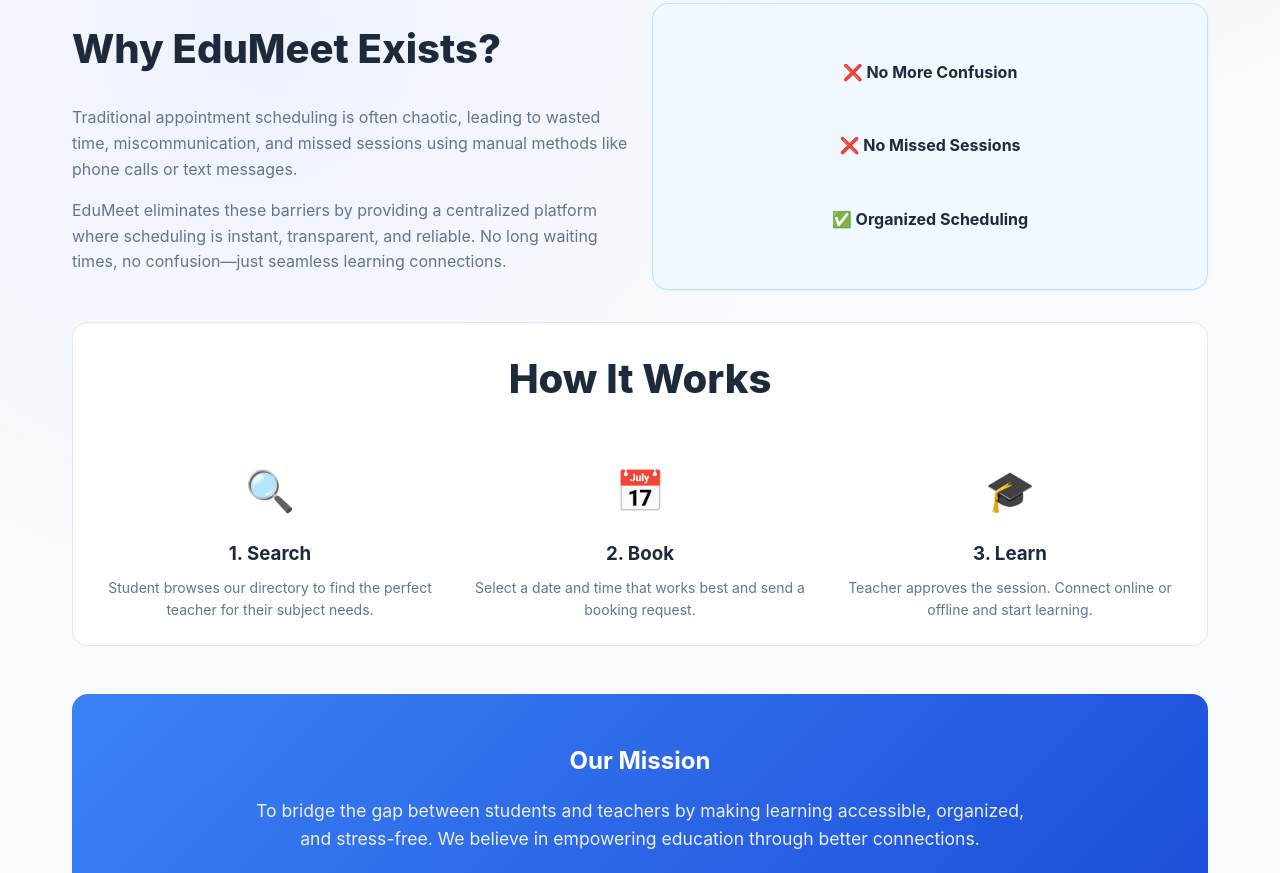
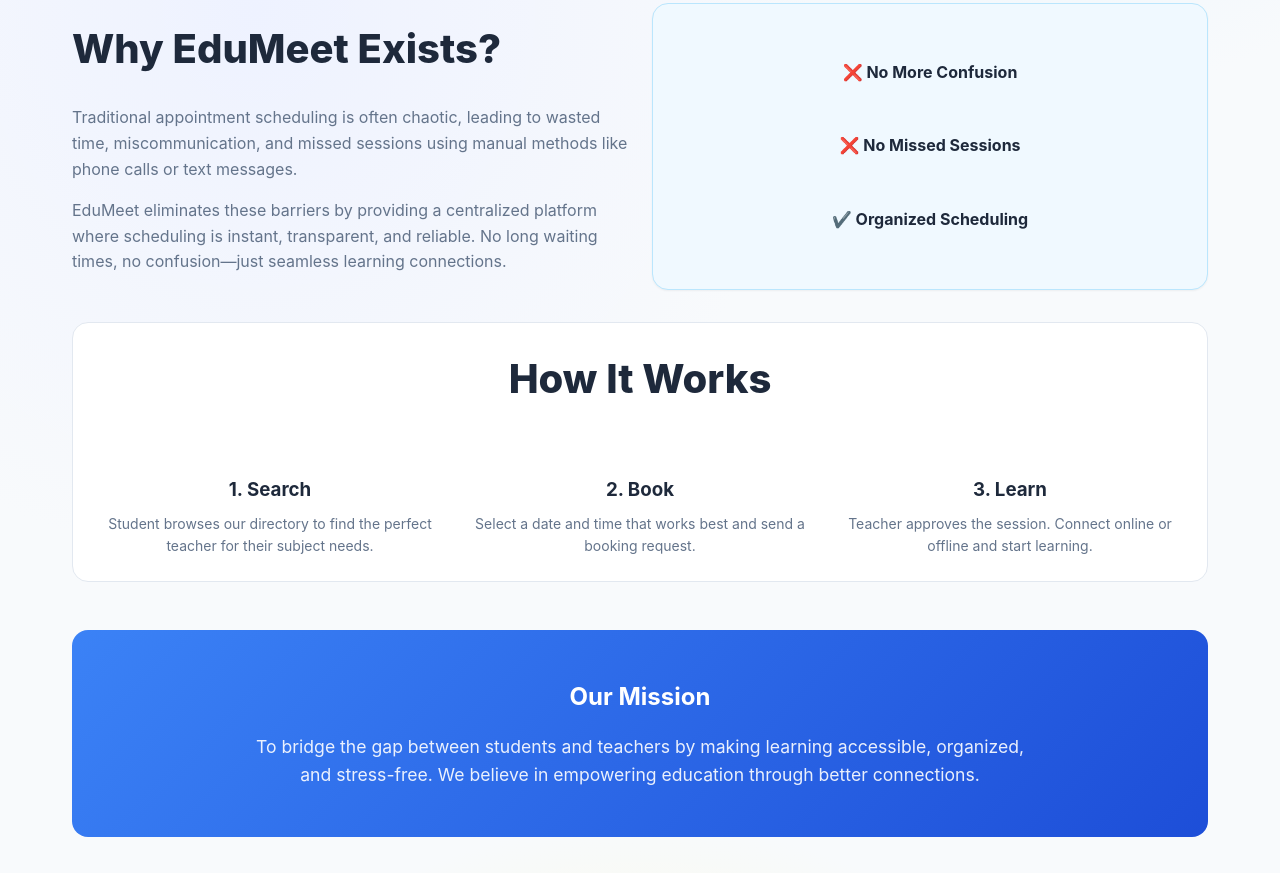
Before and after one commit to meeraribadiya/EduMeet, a plain HTML site: page Student-Teacher_Booking Appointment/public/about.html in a window 1280 px wide. Shown: the part 487-1360 px from the top of the page. Drawn offline with Linux system fonts and the light colour scheme.

Commit message:
Update about.html

```diff
--- a/Student-Teacher_Booking Appointment/public/about.html
+++ b/Student-Teacher_Booking Appointment/public/about.html
@@ -135,7 +135,7 @@
               <span class="font-bold text-main">❌ No Missed Sessions</span>
             </div>
             <div class="p-4 bg-white rounded-lg shadow-sm">
-              <span class="font-bold text-main">✅ Organized Scheduling</span>
+              <span class="font-bold text-main">✔️ Organized Scheduling</span>
             </div>
           </div>
         </div>
@@ -148,18 +148,18 @@
       <h2 class="section-title text-center mb-6">How It Works</h2>
       <div class="grid md:grid-cols-3 gap-6 text-center">
         <div>
-          <div class="icon-large">🔍</div>
+          <div class="icon-large"></div>
           <h3 class="font-bold mb-2">1. Search</h3>
           <p class="text-muted text-sm">Student browses our directory to find the perfect teacher for their subject
             needs.</p>
         </div>
         <div>
-          <div class="icon-large">📅</div>
+          <div class="icon-large"></div>
           <h3 class="font-bold mb-2">2. Book</h3>
           <p class="text-muted text-sm">Select a date and time that works best and send a booking request.</p>
         </div>
         <div>
-          <div class="icon-large">🎓</div>
+          <div class="icon-large"></div>
           <h3 class="font-bold mb-2">3. Learn</h3>
           <p class="text-muted text-sm">Teacher approves the session. Connect online or offline and start learning.</p>
         </div>
@@ -222,7 +222,7 @@
           <p class="text-muted text-xs mt-1">Your information is safe with us.</p>
         </div>
         <div class="section-card p-4">
-          <div class="icon-large mb-0">✅</div>
+          <div class="icon-large mb-0">✔️</div>
           <h3 class="font-bold mt-2">Reliable</h3>
           <p class="text-muted text-xs mt-1">Consistent and accurate scheduling.</p>
         </div>
```
